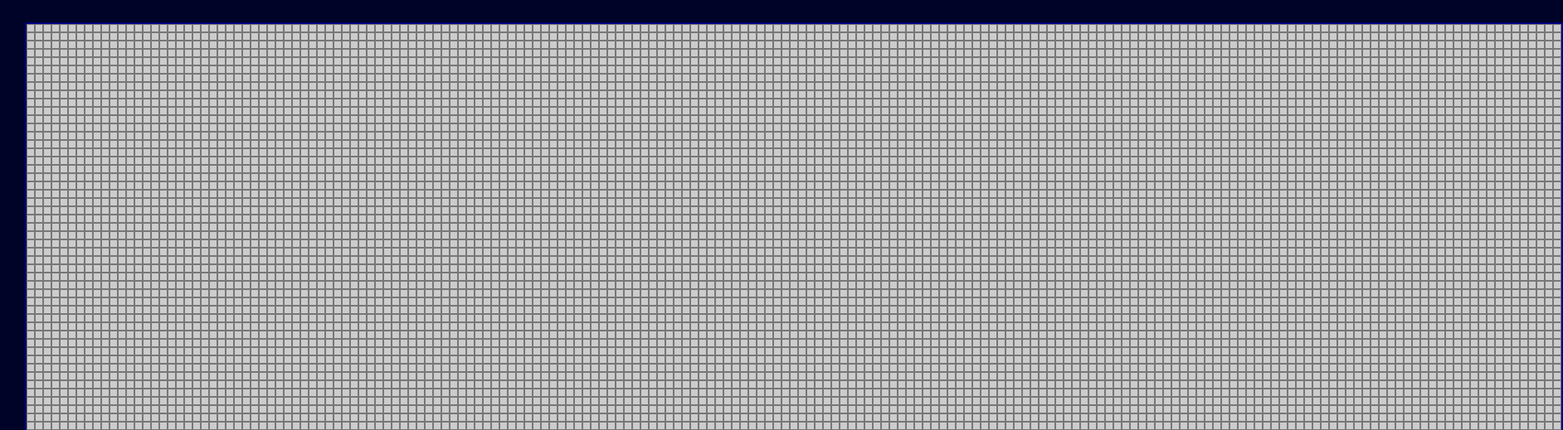
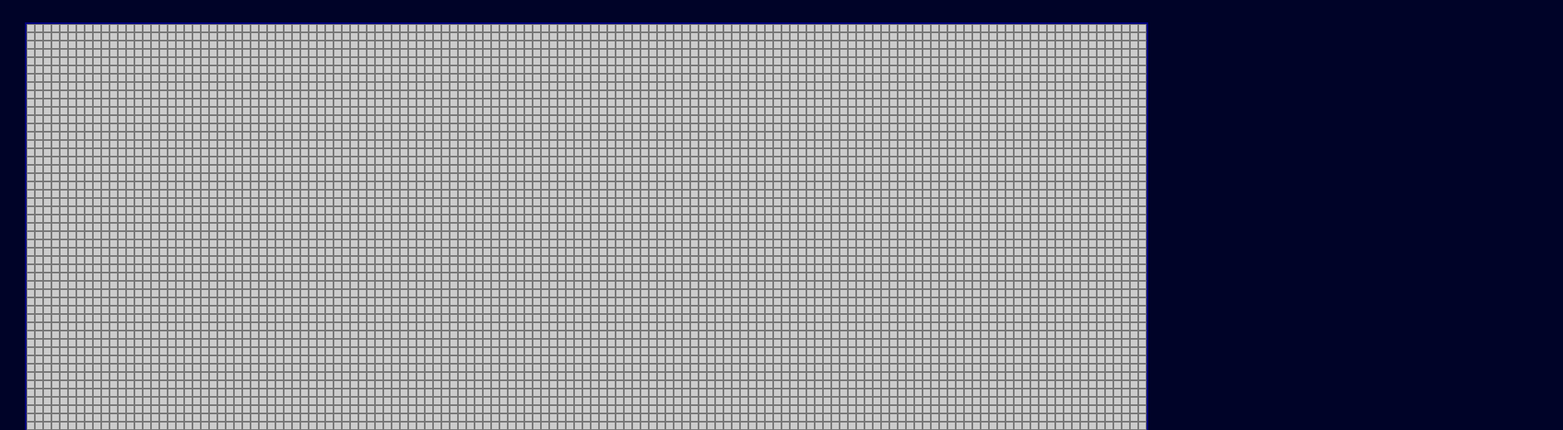
Before and after one commit to apmanager001/painting, a plain HTML site: page index.html in a window 1280 px wide. Shown: the part 117-636 px from the top of the page at 83% size, 1884 px wide, since content can reach past the window. Drawn offline with nearby package versions, Linux system fonts and the light colour scheme.

Commit message:
changed grid size for smaller resolutions

```diff
--- a/css/style.css
+++ b/css/style.css
@@ -126,8 +126,8 @@ body{
 }
 .grid {
   display: grid;
-  grid-template-columns: repeat(185, 1fr); /* Adjust the number of columns here */
-  grid-template-rows: repeat(75, 1fr); /* Adjust the number of rows here */
+  grid-template-columns: repeat(135, 1fr); /* Adjust the number of columns here */
+  grid-template-rows: repeat(60, 1fr); /* Adjust the number of rows here */
   gap: 0px; /* Adjust the gap between squares here */
   background-color: navy;
   padding: 2px;
--- a/js/index.js
+++ b/js/index.js
@@ -59,7 +59,7 @@ function disableColorChanges() {
 function createGrid() {
   const grid = document.getElementById('grid');
 
-  for (let i = 0; i < 185 * 75; i++) {
+  for (let i = 0; i < 135 * 60; i++) {
     const square = document.createElement('div');
     square.className = 'square';
     square.id = i + 1;
```
